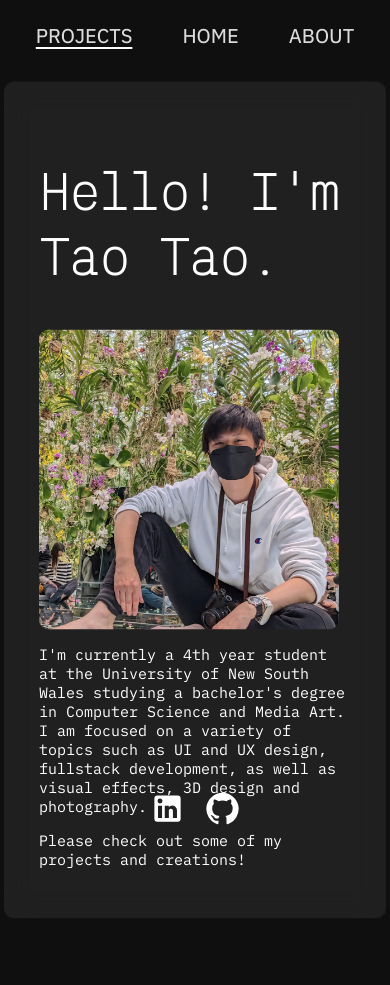
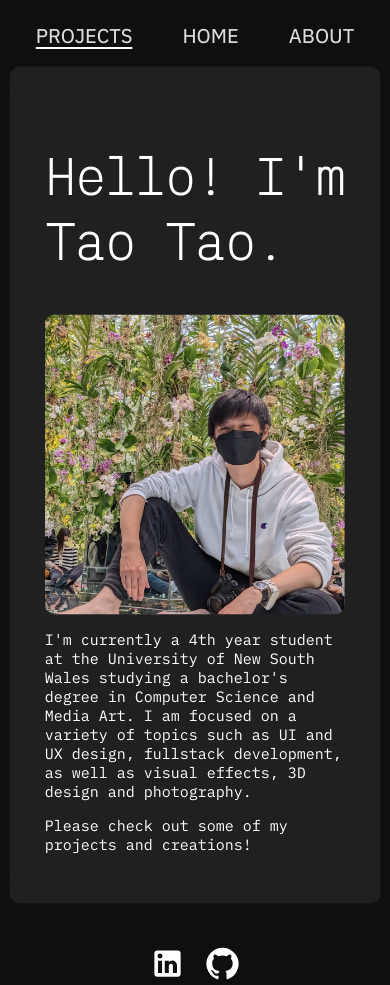
Before and after one commit to kodachrome128/kodachrome128.github.io, a React (Create React App) app: page /#/projects in a window 390 px wide. Before the commit the page ends 919 px from the top, so only its background shows below. Built offline with nearby package versions, Linux system fonts and the light colour scheme.

Commit message:
Fixed footer for mobile, reduced mobile title card

```diff
--- a/src/App.css
+++ b/src/App.css
@@ -95,10 +95,10 @@ body {
 }
 
 .title-mobile {
-  position: absolute;
-  top: 500px;
+  position: relative;
+  top: calc(55% + 25px);
   left: 50%;
-  width: 98%;
+  width: 95%;
   -webkit-transform: translate(-50%, -50%);
   transform: translate(-50%, -50%);
   align-items: center;
@@ -206,3 +206,15 @@ p {
   width: 100%;
   gap: 20px;
 }
+
+.footer-mobile {
+  display: flex;
+  position: absolute;
+  width: 100%;
+  display: flex;
+  justify-content: center;
+  align-items: center;
+  width: 100%;
+  gap: 20px;
+  margin-top: calc(15% + 50px);
+}
--- a/src/components/SocialLinks.jsx
+++ b/src/components/SocialLinks.jsx
@@ -12,7 +12,7 @@ function SocialLinks () {
     return  (
         <>
             {smallScreen && (
-                <div className="footer-links">
+                <div className="footer-mobile">
                     <Link href="https://www.linkedin.com/in/tao-tao-608365269/">
                         <LinkedInIcon fontSize="large" style={{ color: 'white' }} alt="linkedin_icon" />
                     </Link>
```
